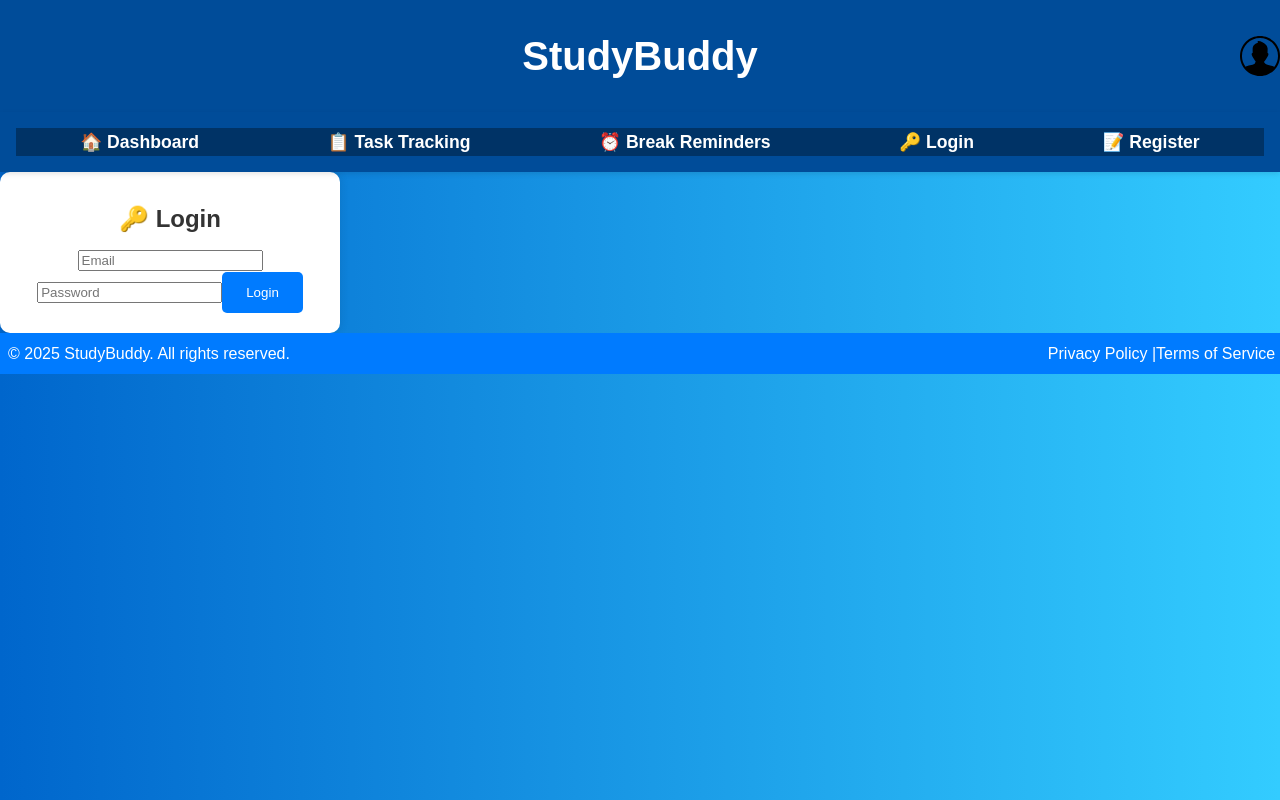
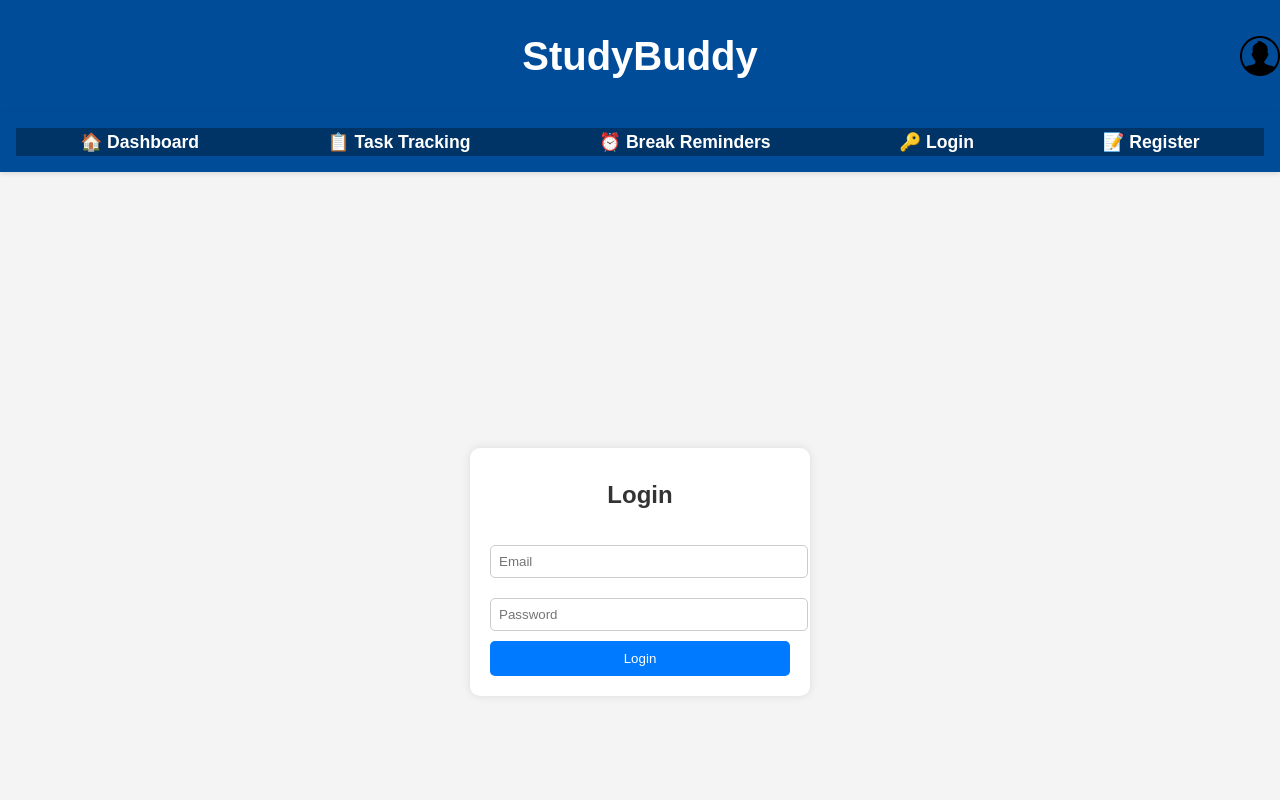
Before and after one commit to sachaloeb/StuddyBuddy, a React (Create React App) app in the folder src/main/Frontend/: page /login in a window 1280 px wide. Shown: the top 800 px of the page. Built offline with nearby package versions, Linux system fonts and the light colour scheme.

Commit message:
login/register design features enhanced

```diff
--- a/src/main/Frontend/src/index.css
+++ b/src/main/Frontend/src/index.css
@@ -575,6 +575,56 @@ h1, h2, h3 {
   text-align: center;
 }
 
+/* Login/Register Styles */
+.login {
+  font-family: Arial, sans-serif;
+  background-color: #f4f4f4;
+  display: flex;
+  justify-content: center;
+  align-items: center;
+  height: 100vh;
+}
+
+.container {
+  background: white;
+  padding: 20px;
+  border-radius: 10px;
+  box-shadow: 0px 0px 10px rgba(0, 0, 0, 0.1);
+  width: 300px;
+  text-align: center;
+}
+
+.container h2 {
+  margin-bottom: 20px;
+}
+
+.container input {
+  width: 100%;
+  padding: 8px;
+  margin: 10px 0;
+  border: 1px solid #ccc;
+  border-radius: 5px;
+}
+
+.container button {
+  width: 100%;
+  padding: 10px;
+  background-color: #007BFF;
+  color: white;
+  border: none;
+  border-radius: 5px;
+  cursor: pointer;
+}
+
+.container button:hover {
+  background-color: #0056b3;
+}
+
+.container .error {
+  color: red;
+  margin-top: 10px;
+}
+
 /* Responsive Design */
 /* Tablet view */
 @media (min-width: 768px) {
--- a/src/main/Frontend/src/pages/Login.js
+++ b/src/main/Frontend/src/pages/Login.js
@@ -22,14 +22,16 @@ const Login = () => {
     };
 
     return (
+        <div className="login">
         <div className="container">
-            <h2>🔑 Login</h2>
+            <h2>Login</h2>
             <form onSubmit={handleSubmit}>
                 <input type="email" placeholder="Email" onChange={(e) => setEmail(e.target.value)} required />
                 <input type="password" placeholder="Password" onChange={(e) => setPassword(e.target.value)} required />
                 <button type="submit">Login</button>
             </form>
         </div>
+        </div>
     );
 };
 
--- a/src/main/Frontend/src/pages/Register.js
+++ b/src/main/Frontend/src/pages/Register.js
@@ -24,16 +24,18 @@ const Register = () => {
     };
 
     return (
-        <div>
-            <h2>📝 Register</h2>
-            <form onSubmit={handleSubmit}>
-                <input type="text" placeholder="Username" onChange={(e) => setUsername(e.target.value)} required />
-                <input type="text" placeholder="First Name" onChange={(e) => setFirstName(e.target.value)} required />
-                <input type="text" placeholder="Last Name" onChange={(e) => setLastName(e.target.value)} required />
-                <input type="email" placeholder="Email" onChange={(e) => setEmail(e.target.value)} required />
-                <input type="password" placeholder="Password" onChange={(e) => setPassword(e.target.value)} required />
-                <button type="submit">Register</button>
-            </form>
+        <div className='login'>
+            <div className="container">
+                <h2>Register</h2>
+                <form id="registerForm">
+                    <input type="text" placeholder='Username' id="username" name="username" required/>
+                    <input type="text" placeholder='First Name' id="firstName" name="firstName" required/>
+                    <input type="text" placeholder='Last Name' id="lastName" name="lastName" required/>
+                    <input type="email" placeholder='E-mail' id="email" name="email" required/>
+                    <input type="password" placeholder='Password' id="password" name="password" required/>
+                    <button type="submit">Register</button>
+                </form>
+            </div>
         </div>
     );
 };
```
